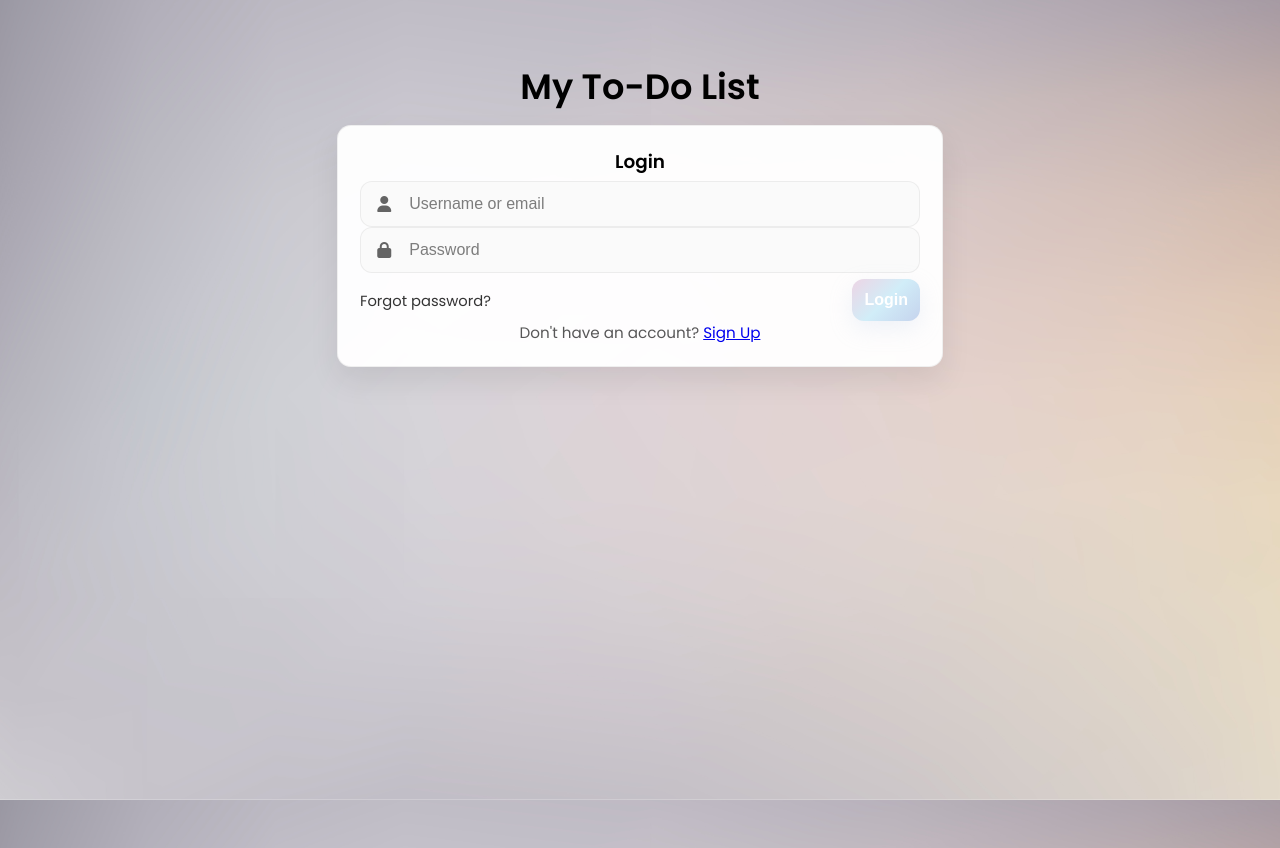
After one commit to millimeter0200/cmsc128-PairProject_-Ong-Yap-, a Flask app: template templates/accounts.html in a window 1280 px wide. The commit adds this page. Run offline with Flask 3, Linux system fonts and the light colour scheme; the template is opened without the code that fills it, so the values that code supplies are empty.

Commit message:
Assign 2 Frontend: relayout login and accounts page, forgot password flow, insert background, gradient buttons with black text, etc

```diff
--- /dev/null
+++ b/static/accounts.js
@@ -0,0 +1,256 @@
+// static/accounts.js
+// Full client for accounts page: login, register, forgot (OTP demo), reset, profile.
+
+function el(id){ return document.getElementById(id); } //
+function showTopAlert(msg){
+  const n = el('topLoginAlert'); if(!n) return;
+  n.classList.remove('hidden'); n.style.display='block'; n.textContent = msg;
+}
+function hideTopAlert(){ const n = el('topLoginAlert'); if(!n) return; n.classList.add('hidden'); n.style.display='none'; n.textContent=''; }
+
+async function apiPost(url, data){
+  const res = await fetch(url, {
+    method:'POST',
+    headers:{'Content-Type':'application/json'},
+    body: JSON.stringify(data)
+  });
+  let json = null; try{ json = await res.json(); } catch(e){ json = null; }
+  if(!res.ok) throw json || { error:`Request failed (${res.status})` };
+  return json;
+}
+async function apiGet(url){
+  const res = await fetch(url);
+  let json = null; try{ json = await res.json(); } catch(e){ json = null; }
+  if(!res.ok) throw json || { error:`Request failed (${res.status})` };
+  return json;
+}
+
+function normalizeErrorMessage(err){
+  if(!err) return 'Operation failed.';
+  if(typeof err === 'string') return err;
+  if(err.error) {
+    const s = String(err.error).toLowerCase();
+    if(s.includes('credential')) return 'Invalid username or password.';
+    return err.error;
+  }
+  return JSON.stringify(err);
+}
+
+/* UI box toggles */
+function showBox(id){
+  const boxes = ['loginBox','registerBox','forgotBox','resetBox','profileArea'];
+  boxes.forEach(k => { const n = el(k); if(!n) return; if(k===id) n.classList.remove('hidden'); else n.classList.add('hidden'); });
+  hideTopAlert();
+}
+function showLogin(){ showBox('loginBox'); }
+function showRegisterBox(){ showBox('registerBox'); }
+function showForgotBox(){ showBox('forgotBox'); }
+function showResetBox(){ showBox('resetBox'); }
+function showProfileArea(){ showBox('profileArea'); }
+
+/* ---- Handlers ---- */
+
+async function loginHandler(){
+  hideTopAlert();
+  const username = (el('loginUsername') && el('loginUsername').value || '').trim();
+  const password = (el('loginPassword') && el('loginPassword').value) || '';
+  if(!username || !password){ showTopAlert('Invalid username or password.'); return; }
+  try {
+    await apiPost('/accounts/login', { username, password });
+    // showSnackbar if available
+    if(typeof showSnackbar === 'function') showSnackbar('Logged in', 'success');
+    await refreshProfile();
+    showProfileArea();
+  } catch(err){
+    showTopAlert(normalizeErrorMessage(err));
+  }
+}
+
+async function registerHandler(){
+  hideTopAlert();
+  const name = (el('regName') && el('regName').value || '').trim();
+  const username = (el('regUsername') && el('regUsername').value || '').trim();
+  const pw = (el('regPassword') && el('regPassword').value) || '';
+  const pwc = (el('regPasswordConfirm') && el('regPasswordConfirm').value) || '';
+  if(!name || !username || !pw){ showTopAlert('Fill all fields.'); return; }
+  if(pw !== pwc){ showTopAlert('Passwords do not match.'); return; }
+  try {
+    await apiPost('/accounts/register', { name, username, password: pw });
+    if(typeof showSnackbar === 'function') showSnackbar('Account created. You may now login.','success');
+    // auto-switch to login
+    showLogin();
+  } catch(err){
+    showTopAlert(normalizeErrorMessage(err));
+  }
+}
+
+async function forgotHandler(){
+  hideTopAlert();
+  // This handler acts as a step flow:
+  // - If OTP not yet requested, request and show token and show code + new password fields.
+  // - If OTP is shown and user filled code & new pw, call reset endpoint.
+  const username = (el('forgotUsername') && el('forgotUsername').value || '').trim();
+  if(!username){ showTopAlert('Enter username'); return; }
+
+  // If OTP input currently hidden -> request OTP
+  const otpInput = el('forgotOtpInput');
+  const newPwBox = el('forgotNewPw');
+  if(otpInput.classList.contains('hidden')){
+    // request token
+    try {
+      const res = await apiPost('/accounts/forgot', { username });
+      // show returned token (demo only)
+      const display = el('forgotOtpDisplay');
+      if(display) {
+        display.classList.remove('hidden');
+        display.textContent = `Demo code: ${res.reset_token}`;
+      }
+      // reveal otp input and new password input
+      otpInput.classList.remove('hidden');
+      newPwBox.classList.remove('hidden');
+      // change Next button text to "Reset"
+      const btn = el('forgotBtn'); if(btn) btn.textContent = 'Reset';
+      if(typeof showSnackbar === 'function') showSnackbar('Code generated (demo).', 'success');
+    } catch(err){
+      showTopAlert(normalizeErrorMessage(err));
+    }
+    return;
+  }
+
+  // If OTP input visible -> perform reset
+  const token = (el('forgotCode') && el('forgotCode').value || '').trim();
+  const newpw = (el('forgotNewPassword') && el('forgotNewPassword').value) || '';
+  if(!token || !newpw){ showTopAlert('Enter code and new password.'); return; }
+  try {
+    await apiPost('/accounts/reset', { username, token, new_password: newpw });
+    if(typeof showSnackbar === 'function') showSnackbar('Password reset. You may now login.','success');
+    // reset form and go to login
+    el('forgotUsername').value = ''; if(el('forgotCode')) el('forgotCode').value = ''; if(el('forgotNewPassword')) el('forgotNewPassword').value = '';
+    el('forgotOtpDisplay').classList.add('hidden'); el('forgotOtpInput').classList.add('hidden'); el('forgotNewPw').classList.add('hidden');
+    el('forgotBtn').textContent = 'Next';
+    showLogin();
+  } catch(err){
+    showTopAlert(normalizeErrorMessage(err));
+  }
+}
+
+async function resetHandler(){ // alternate reset route (if used)
+  hideTopAlert();
+  const username = (el('resetUsername') && el('resetUsername').value || '').trim();
+  const code = (el('resetCode') && el('resetCode').value || '').trim();
+  const newpw = (el('resetNewpw') && el('resetNewpw').value) || '';
+  if(!username || !code || !newpw){ showTopAlert('Fill all reset fields'); return; }
+  try {
+    await apiPost('/accounts/reset', { username, token: code, new_password: newpw });
+    if(typeof showSnackbar === 'function') showSnackbar('Password reset. You may now login.', 'success');
+    showLogin();
+  } catch(err){ showTopAlert(normalizeErrorMessage(err)); }
+}
+
+async function refreshProfile(){
+  try {
+    const who = await apiGet('/accounts/whoami');
+    if(who && who.authenticated){
+      const prof = await apiGet('/accounts/profile');
+      const user = prof && prof.user ? prof.user : {};
+      if(el('meUsername')) el('meUsername').textContent = user.username || '';
+      if(el('meName')) el('meName').textContent = user.name || '';
+      showProfileArea();
+      return true;
+    } else {
+      showLogin();
+      return false;
+    }
+  } catch(e){
+    showLogin();
+    return false;
+  }
+} //refresh profile works through whoami endpoint to check if logged in, then gets profile data to display
+//stays consistent because profile data is fetched from server each time
+
+async function saveProfile(){
+  hideTopAlert();
+  const name = (el('newName') && el('newName').value.trim()) || undefined;
+  const username = (el('newUsername') && el('newUsername').value.trim()) || undefined;
+  try {
+    const res = await fetch('/accounts/profile', { method:'PUT', headers:{'Content-Type':'application/json'}, body: JSON.stringify({ name, username }) });
+    const json = await res.json();
+    if(!res.ok) throw json;
+    if(typeof showSnackbar === 'function') showSnackbar('Profile updated','success');
+    el('newName').value = el('newUsername').value = '';
+    await refreshProfile();
+  } catch(err){ showTopAlert(normalizeErrorMessage(err)); }
+}
+
+async function changePassword(){
+  hideTopAlert();
+  const current = (el('currentPw') && el('currentPw').value) || '';
+  const newpw = (el('newPw') && el('newPw').value) || '';
+  if(!current || !newpw){ showTopAlert('Fill both fields'); return; }
+  try {
+    const res = await fetch('/accounts/change_password', { method:'POST', headers:{'Content-Type':'application/json'}, body: JSON.stringify({ current_password: current, new_password: newpw }) });
+    const json = await res.json();
+    if(!res.ok) throw json;
+    if(typeof showSnackbar === 'function') showSnackbar('Password changed','success');
+    el('currentPw').value = el('newPw').value = '';
+  } catch(err){ showTopAlert(normalizeErrorMessage(err)); }
+}
+
+async function logout(){
+  try { await apiPost('/accounts/logout', {}); } catch(e){ /* ignore */ }
+  showLogin();
+  if(typeof showSnackbar === 'function') showSnackbar('Logged out','success');
+}
+
+/* ----- bind events & keyboard (Enter) ----- */
+function bindCommon(){
+  // login
+  if(el('loginBtn')) el('loginBtn').addEventListener('click', loginHandler);
+  // register
+  if(el('registerBtn')) el('registerBtn').addEventListener('click', registerHandler);
+  if(el('cancelRegister')) el('cancelRegister').addEventListener('click', (e)=>{ e.preventDefault(); showLogin(); });
+
+  // forgot
+  if(el('forgotBtn')) el('forgotBtn').addEventListener('click', forgotHandler);
+  if(el('cancelForgot')) el('cancelForgot').addEventListener('click', (e)=>{ e.preventDefault(); showLogin(); });
+
+  // reset
+  if(el('resetBtn')) el('resetBtn').addEventListener('click', resetHandler);
+  if(el('cancelReset')) el('cancelReset').addEventListener('click', (e)=>{ e.preventDefault(); showLogin(); });
+
+  // profile actions
+  if(el('saveProfileBtn')) el('saveProfileBtn').addEventListener('click', saveProfile);
+  if(el('changePwBtn')) el('changePwBtn').addEventListener('click', changePassword);
+  if(el('logoutBtn')) el('logoutBtn').addEventListener('click', logout);
+
+  // links to toggle
+  if(el('showRegisterLink')) el('showRegisterLink').addEventListener('click',(e)=>{ e.preventDefault(); showRegisterBox(); });
+  if(el('showForgotLink')) el('showForgotLink').addEventListener('click',(e)=>{ e.preventDefault(); showForgotBox(); });
+
+  // Enter key submit for login fields
+  ['loginUsername','loginPassword'].forEach(id=>{
+    const n = el(id); if(!n) return;
+    n.addEventListener('keydown', (e)=>{ if(e.key==='Enter'){ e.preventDefault(); loginHandler(); } });
+    n.addEventListener('input', ()=> hideTopAlert());
+    n.addEventListener('change', ()=> hideTopAlert());
+  });
+
+  // register enter key convenience
+  ['regName','regUsername','regPassword','regPasswordConfirm'].forEach(id=>{
+    const n = el(id); if(!n) return;
+    n.addEventListener('keydown', (e)=>{ if(e.key==='Enter'){ e.preventDefault(); registerHandler(); }});
+  });
+
+  // forgot/reset enter
+  if(el('forgotUsername')) el('forgotUsername').addEventListener('keydown', (e)=>{ if(e.key==='Enter'){ e.preventDefault(); forgotHandler(); }});
+  ['forgotCode','forgotNewPassword','resetUsername','resetCode','resetNewpw'].forEach(id=>{
+    const n=el(id); if(!n) return; n.addEventListener('keydown', e=>{ if(e.key==='Enter'){ e.preventDefault(); forgotHandler(); } });
+  });
+}
+
+/* Initialize on DOM ready */
+document.addEventListener('DOMContentLoaded', async ()=>{
+  bindCommon();
+  // attempt to show profile if already logged in
+  try { await refreshProfile(); } catch(e){ showLogin(); }
+});
--- /dev/null
+++ b/templates/accounts.html
@@ -0,0 +1,210 @@
+<!DOCTYPE html>
+<html lang="en">
+<head>
+  <meta charset="utf-8" />
+  <title>Accounts — My To-Do List</title>
+
+  <!-- Fonts & icons -->
+  <link href="https://fonts.googleapis.com/css2?family=Poppins:wght@400;600&display=swap" rel="stylesheet">
+  <link rel="stylesheet" href="https://cdnjs.cloudflare.com/ajax/libs/font-awesome/6.4.0/css/all.min.css">
+
+  <meta name="viewport" content="width=device-width,initial-scale=1" />
+  <style>
+    /* Basic page layout + background (use background.jpg) */
+    body.auth-page {
+      margin: 0;
+      padding: 0;
+      min-height: 100vh;
+      background: url("{{ url_for('static', filename='background.jpg') }}") no-repeat center center fixed;
+      background-size: cover;
+      font-family: "Poppins", system-ui, -apple-system, "Segoe UI", Roboto, Arial;
+      color: #000;
+      display: flex;
+      flex-direction: column;
+      align-items: center;
+      justify-content: flex-start;
+      padding-top: 48px;
+    }
+    .page-heading { z-index:2; margin:12px 0 12px; font-size:2.2rem; font-weight:800; color:#000; text-align:center;}
+
+    /* Top alert */
+    #topLoginAlert {
+      display: none;
+      position: fixed;
+      top: 18px;
+      left: 50%;
+      transform: translateX(-50%);
+      background: rgba(255,230,230,0.96);
+      border: 1px solid rgba(200,30,30,0.22);
+      color: #7a0b0b;
+      padding: 10px 16px;
+      border-radius: 12px;
+      font-weight: 700;
+      z-index: 1200;
+      min-width: 260px;
+      text-align: center;
+      box-shadow: 0 8px 24px rgba(0,0,0,0.08);
+    }
+
+    /* Shared pad style (applies to login / register / forgot / profile) */
+    .auth-pad {
+      z-index: 2;
+      width: 560px;
+      max-width: calc(100% - 40px);
+      padding: 22px;
+      border-radius: 14px;
+      background: rgba(255,255,255,0.96);
+      border: 1px solid rgba(0,0,0,0.06);
+      box-shadow: 0 14px 30px rgba(0,0,0,0.08);
+      display: flex;
+      flex-direction: column;
+      gap: 12px;
+      color: #000;
+      margin-bottom: 36px;
+    }
+    .pad-title { text-align:center; font-weight:800; font-size:1.15rem; margin:0 0 6px 0; }
+
+    .auth-input { display:flex; align-items:center; gap:12px; background:rgba(250,250,250,0.98); padding:12px; border-radius:12px; border:1px solid rgba(0,0,0,0.06);}
+    .auth-input .fa { color: rgba(0,0,0,0.6); width:24px; text-align:center; }
+    .auth-input input, .auth-input select {
+      border:none; background:transparent; outline:none; color:#000; width:100%; font-size:1rem; caret-color:#000;
+    }
+    .auth-input input::placeholder { color: rgba(0,0,0,0.5); }
+
+    .auth-actions { display:flex; gap:10px; align-items:center; justify-content:space-between; margin-top:6px; }
+    .auth-button {
+      display:inline-block; padding:12px; border-radius:12px; font-weight:800; font-size:1rem;
+      color:#fff; border:none; cursor:pointer;
+      background-image: linear-gradient(135deg, #EDD5E5 0%, #D1EDF8 50%, #C5D3ED 100%);
+      box-shadow: 0 8px 22px rgba(197,211,237,0.25);
+    }
+    .auth-button:hover { transform: translateY(-2px); }
+
+    .link-small { font-size:0.92rem; color:rgba(0,0,0,0.8); text-decoration:none; }
+    .link-small a { color:inherit; font-weight:600; text-decoration:none; }
+    .muted { color: rgba(0,0,0,0.66); font-size:0.95rem; }
+
+    .hidden { display:none !important; }
+
+    /* profile box */
+    #profileArea .profile-row { display:flex; gap:8px; align-items:center; margin-bottom:8px; }
+    #profileArea input { padding:8px; border-radius:8px; border:1px solid #ddd; flex:1; }
+
+    @media (max-width:640px) {
+      .auth-pad { width: calc(100% - 28px); padding:16px; }
+      .page-heading { font-size:1.6rem; }
+    }
+  </style>
+</head>
+<body class="auth-page">
+  <h1 class="page-heading">My To-Do List</h1>
+  <div id="topLoginAlert" role="alert" aria-live="assertive"></div>
+
+  <div class="auth-pad" id="authPad">
+
+    <!-- LOGIN BOX -->
+    <div id="loginBox">
+      <div class="pad-title">Login</div>
+
+      <div class="auth-input">
+        <i class="fa fa-user"></i>
+        <input id="loginUsername" placeholder="Username or email" autocomplete="username" />
+      </div>
+
+      <div class="auth-input">
+        <i class="fa fa-lock"></i>
+        <input id="loginPassword" type="password" placeholder="Password" autocomplete="current-password" />
+      </div>
+
+      <div class="auth-actions" style="align-items:center;">
+        <div class="muted"><a href="#" id="showForgotLink" class="link-small">Forgot password?</a></div>
+        <button id="loginBtn" class="auth-button" type="button">Login</button>
+      </div>
+
+      <div class="muted" style="text-align:center;">Don't have an account? <a href="#" id="showRegisterLink">Sign Up</a></div>
+    </div>
+
+    <!-- REGISTER BOX (hidden by default) -->
+    <div id="registerBox" class="hidden">
+      <div class="pad-title">Create account</div>
+
+      <div class="auth-input"><i class="fa fa-id-card"></i><input id="regName" placeholder="Full name" autocomplete="name" /></div>
+      <div class="auth-input"><i class="fa fa-user"></i><input id="regUsername" placeholder="Username or email" autocomplete="username" /></div>
+      <div class="auth-input"><i class="fa fa-lock"></i><input id="regPassword" type="password" placeholder="Password" autocomplete="new-password" /></div>
+      <div class="auth-input"><i class="fa fa-lock"></i><input id="regPasswordConfirm" type="password" placeholder="Confirm password" autocomplete="new-password" /></div>
+
+      <div style="display:flex; gap:8px; justify-content:flex-end;">
+        <button id="cancelRegister" class="link-small" type="button">Cancel</button>
+        <button id="registerBtn" class="auth-button" type="button">Create account</button>
+      </div>
+    </div>
+
+    <!-- FORGOT / SEND CODE BOX (hidden by default) -->
+<div id="forgotBox" class="hidden">
+  <div class="pad-title">Forgot password</div>
+
+  <!-- STEP 1: username input -->
+  <div class="auth-input"><i class="fa fa-user"></i><input id="forgotUsername" placeholder="Username or email" autocomplete="username" /></div>
+
+  <!-- STEP 2: OTP display (hidden initially) -->
+  <div id="forgotOtpDisplay" class="muted hidden" style="white-space:pre-wrap; margin-top:8px;"></div>
+
+  <!-- STEP 2: OTP input box (hidden initially) -->
+  <div class="auth-input hidden" id="forgotOtpInput"><i class="fa fa-key"></i><input id="forgotCode" placeholder="Enter OTP" /></div>
+
+  <!-- STEP 3: New password (hidden initially) -->
+  <div class="auth-input hidden" id="forgotNewPw"><i class="fa fa-lock"></i><input id="forgotNewPassword" type="password" placeholder="New password" /></div>
+
+  <div style="display:flex; gap:8px; justify-content:flex-end; margin-top:6px;">
+    <button id="cancelForgot" class="link-small" type="button">Cancel</button>
+    <button id="forgotBtn" class="auth-button" type="button" style="color:black;">Next</button>
+  </div>
+</div>
+
+
+    <!-- RESET BOX (hidden by default) -->
+    <div id="resetBox" class="hidden">
+      <div class="pad-title">Reset password (use code)</div>
+      <div class="auth-input"><i class="fa fa-user"></i><input id="resetUsername" placeholder="Username or email" /></div>
+      <div class="auth-input"><i class="fa fa-key"></i><input id="resetCode" placeholder="Code" /></div>
+      <div class="auth-input"><i class="fa fa-lock"></i><input id="resetNewpw" type="password" placeholder="New password" /></div>
+      <div style="display:flex; gap:8px; justify-content:flex-end;">
+        <button id="cancelReset" class="link-small" type="button">Cancel</button>
+        <button id="resetBtn" class="auth-button" type="button">Reset</button>
+      </div>
+    </div>
+
+    <!-- PROFILE AREA (hidden by default / shown when logged in) -->
+    <div id="profileArea" class="hidden">
+      <div class="pad-title">Your Account</div>
+      <div class="profile-row"><strong style="width:120px;">Username:</strong><span id="meUsername" class="muted"></span></div>
+      <div class="profile-row"><strong style="width:120px;">Name:</strong><span id="meName" class="muted"></span></div>
+
+      <hr />
+
+      <div class="pad-title" style="font-size:1rem;">Account Settings</div>
+      <div class="profile-row"><input id="newName" placeholder="Change full name" /></div>
+      <div class="profile-row"><input id="newUsername" placeholder="Change username/email" /></div>
+      <div style="display:flex; gap:8px; justify-content:flex-end;">
+        <button id="saveProfileBtn" class="auth-button" type="button">Save profile</button>
+      </div>
+
+      <hr />
+      <div class="pad-title" style="font-size:1rem;">Change password</div>
+      <div class="auth-input"><i class="fa fa-lock"></i><input id="currentPw" type="password" placeholder="Current password" /></div>
+      <div class="auth-input"><i class="fa fa-lock"></i><input id="newPw" type="password" placeholder="New password" /></div>
+      <div style="display:flex; gap:8px; justify-content:flex-end;">
+        <button id="changePwBtn" class="auth-button" type="button">Change password</button>
+      </div>
+
+      <div style="display:flex; gap:8px; justify-content:flex-start; margin-top:8px;">
+        <button id="logoutBtn" class="link-small" type="button">Logout</button>
+      </div>
+    </div>
+
+  </div> <!-- auth-pad -->
+
+  <!-- load accounts.js -->
+  <script src="{{ url_for('static', filename='accounts.js') }}"></script>
+</body>
+</html>
```
Also changed, not shown: app.py (+11 -3 lines), static/style.css (+130 -0 lines), instance/todo.db (added).
